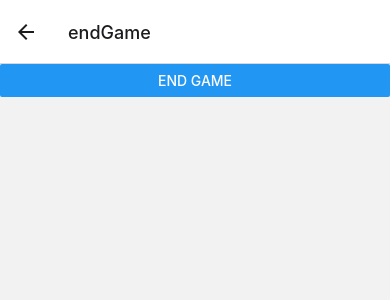
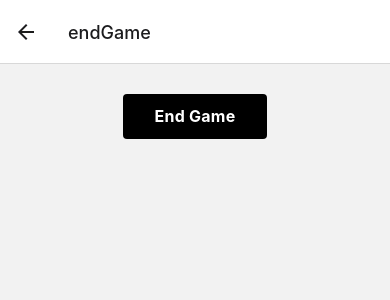
Before and after one commit to idanbendavid/scoreboard, a React Native app: screen /endGame in a window 390 px wide. Shown: the top 300 px of the page. Built offline with nearby package versions, Linux system fonts and the light colour scheme.

Commit message:
updating components styles, props and imports

```diff
--- a/src/components/common/endGame.js
+++ b/src/components/common/endGame.js
@@ -1,19 +1,17 @@
 import React, { useState, useEffect } from 'react';
-import { View, Modal, Button, Text } from 'react-native';
+import { View, Modal, Button, Text, StyleSheet, TouchableOpacity  } from 'react-native';
 import setOrientation from '../common/orientation';
 import * as ScreenOrientation from 'expo-screen-orientation';
 
 
-const EndGame = ({ onSave, onDiscard }) => {
+const EndGame = () => {
   const [modalVisible, setModalVisible] = useState(false);
 
   const handleSave = () => {
-    // onSave();
     setModalVisible(false);
   };
 
   const handleDiscard = () => {
-    // onDiscard();
     setModalVisible(false);
   };
 
@@ -27,7 +25,7 @@ const EndGame = ({ onSave, onDiscard }) => {
   }, []);
 
   return (
-    <View>
+    <View style={styles.endGameContainer}>
       <Modal visible={modalVisible} animationType="slide">
         <View>
           <Text>End Game Confirmation</Text>
@@ -36,9 +34,34 @@ const EndGame = ({ onSave, onDiscard }) => {
           <Button title="Discard" onPress={handleDiscard} />
         </View>
       </Modal>
-      <Button title="End Game" onPress={() => setModalVisible(true)} />
+      <TouchableOpacity title="End Game" onPress={() => setModalVisible(true)} style={styles.endGameDisplay}>
+      <Text style={styles.text}>End Game</Text>
+      </TouchableOpacity>
     </View>
   );
 };
 
+const styles = StyleSheet.create({
+  endGameContainer:{
+    alignItems: 'center',
+    marginTop: 30
+  },
+  endGameDisplay:{
+    alignItems: 'center',
+    justifyContent: 'center',
+    paddingVertical: 12,
+    paddingHorizontal: 32,
+    borderRadius: 4,
+    elevation: 3,
+    backgroundColor: 'black',
+  },
+  text: {
+    fontSize: 16,
+    lineHeight: 21,
+    fontWeight: 'bold',
+    letterSpacing: 0.25,
+    color: 'white',
+  },
+})
+
 export default EndGame;
--- a/src/components/common/stopwatch.js
+++ b/src/components/common/stopwatch.js
@@ -1,5 +1,7 @@
 import React, { useState, useEffect } from 'react';
-import { Text, Button, View } from 'react-native';
+import { Text, View, StyleSheet } from 'react-native';
+import { FontAwesome } from '@expo/vector-icons';
+
 
 const Stopwatch = () => {
   const [elapsedSeconds, setElapsedSeconds] = useState(0);
@@ -43,16 +45,54 @@ const Stopwatch = () => {
   };
 
   return (
-    <View>
-      <Text>{formatTime(elapsedSeconds)}</Text>
-      {isRunning ? (
-        <Button title="Stop" onPress={handleStop} />
-      ) : (
-        <Button title="Start" onPress={handleStart} />
-      )}
-      <Button title="Reset" onPress={handleReset} />
+    <View style={styles.stopwatchContainer}>
+      <Text style={styles.time}>{formatTime(elapsedSeconds)}</Text>
+      <View style={styles.timeActions}>
+        {!isRunning &&
+          <FontAwesome name="play-circle" style={styles.play} onPress={handleStart} />
+        }
+        {isRunning &&
+          <>
+            <FontAwesome name="pause-circle" style={styles.pause} onPress={handleStop} />
+            <FontAwesome name="stop-circle" style={styles.stop} onPress={handleReset} />
+          </>
+        }
+      </View>
     </View>
   );
 };
 
+const styles = StyleSheet.create({
+  stopwatchContainer: {
+    flexDirection: 'column',
+    justifyContent: 'center',
+    alignItems: 'center',
+    marginTop: 10,
+  },
+  timeActions: {
+    flexDirection: 'row-reverse',
+  },
+  time: {
+    color: 'white',
+    fontSize: 45,
+    marginLeft: 5
+  },
+  play: {
+    fontSize: 40,
+    color: 'black',
+    marginLeft: 5,
+  },
+  pause: {
+    fontSize: 40,
+    color: 'black',
+    marginStart:10
+  },
+  stop: {
+    fontSize: 40,
+    color: 'black',
+    marginEnd: 5
+  }
+})
+
+
 export default Stopwatch;
--- a/src/components/screens/basketball.js
+++ b/src/components/screens/basketball.js
@@ -5,6 +5,8 @@ import EndGame from '../../components/common/endGame';
 import setOrientation from '../common/orientation';
 import * as ScreenOrientation from 'expo-screen-orientation';
 import HandleTeamsScores from '../common/teamScores';
+import LazyLoadingImage from '../../components/common/lazyLoading';
+
 
 const BasketballScreen = ({ route }) => {
     const { teamNames, backgroundImage } = route.params;
@@ -26,11 +28,10 @@ const BasketballScreen = ({ route }) => {
 
     return (
         <View>
-            <Image source={backgroundImage} />
-            <Text>Basketball</Text>
-            <Stopwatch/>
-            <HandleTeamsScores teamAName={teamNames.teamA} teamBName={teamNames.teamB} points={points} sport={sport}/>
-            <EndGame/>
+            <LazyLoadingImage source={backgroundImage} />
+            <Stopwatch />
+            <HandleTeamsScores home={teamNames.home} away={teamNames.away} points={points} sport={sport} />
+            <EndGame />
         </View >
     );
 };
--- a/src/components/screens/football.js
+++ b/src/components/screens/football.js
@@ -1,10 +1,11 @@
 import React, { useEffect } from 'react';
-import { View, Image, Text, Button } from 'react-native';
+import { View, Text, StyleSheet, ImageBackground, Image } from 'react-native';
 import Stopwatch from '../../components/common/stopwatch';
 import EndGame from '../../components/common/endGame';
 import setOrientation from '../common/orientation';
 import * as ScreenOrientation from 'expo-screen-orientation';
 import HandleTeamsScores from '../common/teamScores';
+import LazyLoadingImage from '../common/lazyLoading';
 
 const FootballScreen = ({ route }) => {
 
@@ -20,14 +21,20 @@ const FootballScreen = ({ route }) => {
   }, []);
 
   return (
-    <View>
-      <Image source={backgroundImage} />
-      <Text>Football</Text>
-      <Stopwatch />
-      <HandleTeamsScores teamAName={teamNames.teamA} teamBName={teamNames.teamB} points={points} sport={sport}/>
-      <EndGame />
-    </View>
+    <>
+    <LazyLoadingImage source={backgroundImage} />
+      <View style={styles.FootballScreenContainer}>
+        <Stopwatch />
+        <HandleTeamsScores home={teamNames.home} away={teamNames.away} points={points} sport={sport} />
+        <EndGame />
+      </View>
+    </>
   );
 };
 
+const styles = StyleSheet.create({
+  FootballScreenContainer: {
+    marginTop: 50
+  },
+})
 export default FootballScreen;
--- a/src/components/screens/handball.js
+++ b/src/components/screens/handball.js
@@ -3,6 +3,7 @@ import { View, Image, Text, Button } from 'react-native';
 import Stopwatch from '../../components/common/stopwatch';
 import EndGame from '../../components/common/endGame';
 import HandleTeamsScores from '../../components/common/teamScores';
+import LazyLoadingImage from '../../components/common/lazyLoading';
 import setOrientation from '../common/orientation';
 import * as ScreenOrientation from 'expo-screen-orientation';
 
@@ -20,12 +21,12 @@ const HandballScreen = ({ route }) => {
 
     return (
         <View>
-            <Image source={backgroundImage} />
+            <LazyLoadingImage source={backgroundImage} />
             <Text>Handball</Text>
             <Text>
                 <Stopwatch />
             </Text>
-            <HandleTeamsScores teamAName={teamNames.teamA} teamBName={teamNames.teamB} points={points} sport={sport}/>
+            <HandleTeamsScores home={teamNames.home} away={teamNames.away} points={points} sport={sport} />
             <EndGame />
         </View>
     );
--- a/src/components/screens/volleyball.js
+++ b/src/components/screens/volleyball.js
@@ -3,6 +3,7 @@ import { View, Image, Text, Button } from 'react-native';
 import Stopwatch from '../../components/common/stopwatch';
 import EndGame from '../../components/common/endGame';
 import HandleTeamsScores from '../../components/common/teamScores';
+import LazyLoadingImage from '../../components/common/lazyLoading';
 import setOrientation from '../common/orientation';
 import * as ScreenOrientation from 'expo-screen-orientation';
 
@@ -27,10 +28,10 @@ const VolleyballScreen = ({ route }) => {
 
   return (
     <View>
-      <Image source={backgroundImage} />
+      <LazyLoadingImage source={backgroundImage} />
       <Text>Volleyball</Text>
       <Stopwatch />
-      <HandleTeamsScores teamAName={teamNames.teamA} teamBName={teamNames.teamB} points={points} sport={sport}/>
+      <HandleTeamsScores home={teamNames.home} away={teamNames.away} points={points} sport={sport} />
       <EndGame />
     </View>
   );
```
